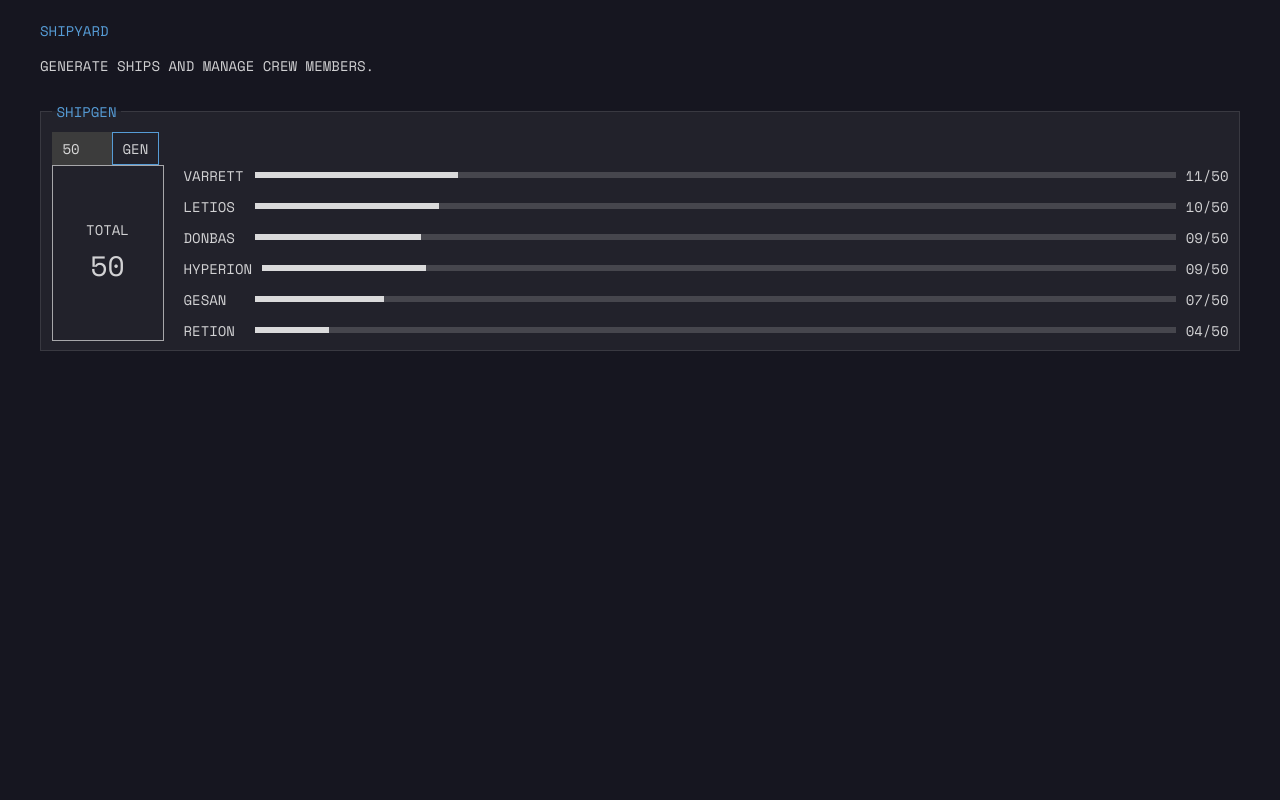
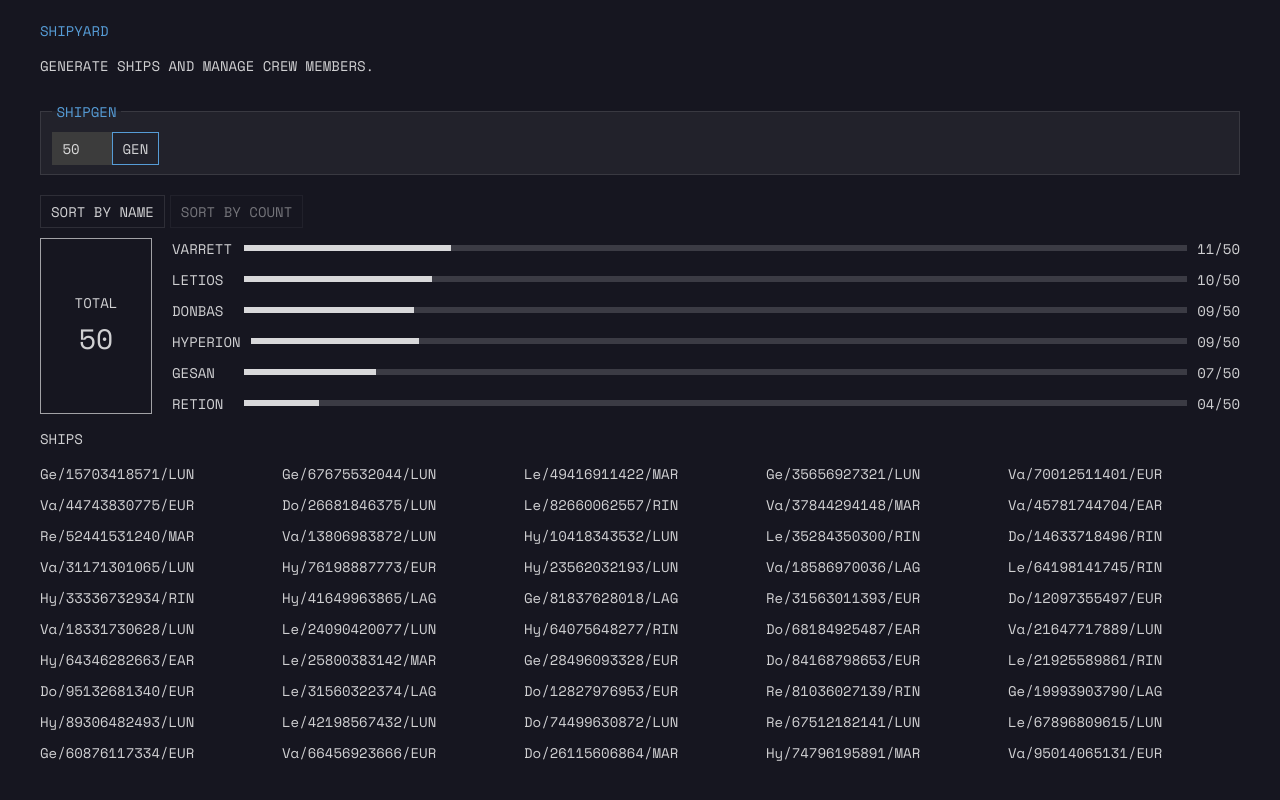
Before and after one commit to mreed4/shipyard, a React (Vite) app: page / in a window 1280 px wide. Both pictures are taken after a click on the button "GEN". Built offline with nearby package versions, Linux system fonts and the light colour scheme.

Commit message:
Enhance ShipDashboard: add sorting functionality, improve ship generation with animation, and update styles for better presentation

```diff
--- a/src/components/ShipDashboard.jsx
+++ b/src/components/ShipDashboard.jsx
@@ -1,34 +1,57 @@
-import React, { useState } from "react";
+import React, { useState, useEffect } from "react";
 import { massProduceShips } from "../functions/massProduceShips";
 
 export default function ShipDashboard() {
   const [ships, setShips] = useState([]);
   const [shipCount, setShipCount] = useState(50);
+  const [animationKey, setAnimationKey] = useState(0); // Added state for animation key
+  const [sortMode, setSortMode] = useState("count"); // Add state for sorting mode
 
   const generateShips = () => {
     const newShips = massProduceShips(shipCount);
     setShips(newShips);
+    setAnimationKey((prevKey) => prevKey + 1); // Increment key to force re-render
   };
 
+  return (
+    <>
+      <ShipGenerator shipCount={shipCount} setShipCount={setShipCount} generateShips={generateShips} />
+      {ships.length > 0 && (
+        <div className="ships-dashboard">
+          <div className="sort-toggle">
+            <button onClick={() => setSortMode("name")} disabled={sortMode === "name"}>
+              Sort by Name
+            </button>
+            <button onClick={() => setSortMode("count")} disabled={sortMode === "count"}>
+              Sort by Count
+            </button>
+          </div>
+          <ShipStats ships={ships} animationKey={animationKey} sortMode={sortMode} />
+          <h3>Ships</h3>
+          <ol className="ships-list">
+            {ships.map((ship) => (
+              <li key={ship.getShipId()} className="ship">
+                {ship.getShipId()}
+              </li>
+            ))}
+          </ol>
+        </div>
+      )}
+    </>
+  );
+}
+
+function ShipGenerator({ shipCount, setShipCount, generateShips }) {
   return (
     <fieldset>
       <legend>Shipgen</legend>
       <input type="number" value={shipCount} onChange={(e) => setShipCount(e.target.value)} min="1" max="50" />
       <button onClick={generateShips}>GEN</button>
-      <div>
-        {/* <h3>Ships</h3>
-        <ul>
-          {ships.map((ship) => (
-            <li key={ship.getShipId()}>{ship.getShipId()}</li>
-          ))}
-        </ul> */}
-        {ships.length > 0 && <ShipStats ships={ships} />}
-      </div>
     </fieldset>
   );
 }
 
-function ShipStats({ ships }) {
+function ShipStats({ ships, animationKey, sortMode }) {
   const totalShips = ships.length;
 
   const shipTypeCounts = ships.reduce((counts, ship) => {
@@ -37,7 +60,13 @@ function ShipStats({ ships }) {
     return counts;
   }, {});
 
-  const sortedTypeStats = Object.entries(shipTypeCounts).sort((a, b) => b[1] - a[1]);
+  const sortedTypeStats = Object.entries(shipTypeCounts).sort((a, b) => {
+    if (sortMode === "name") {
+      return a[0].localeCompare(b[0]);
+    } else {
+      return b[1] - a[1];
+    }
+  });
 
   return (
     <div className="ships-dashboard-inner">
@@ -47,20 +76,31 @@ function ShipStats({ ships }) {
       </div>
       <ul className="ship-dashboard-list">
         {sortedTypeStats.map(([type, count]) => (
-          <ShipTypeStats key={type} type={type} count={count} totalShips={totalShips} />
+          <ShipTypeStats key={type} type={type} count={count} totalShips={totalShips} animationKey={animationKey} />
         ))}
       </ul>
     </div>
   );
 }
 
-function ShipTypeStats({ type, count, totalShips }) {
+function ShipTypeStats({ type, count, totalShips, animationKey }) {
+  const [barWidth, setBarWidth] = useState("0%"); // Start with 0% width
+
+  useEffect(() => {
+    setBarWidth("0%"); // Reset width to 0% on animationKey change
+    const timeout = setTimeout(() => setBarWidth(`${(count / totalShips) * 100}%`), 0); // Animate to target width
+    return () => clearTimeout(timeout);
+  }, [animationKey, count, totalShips]);
+
   return (
     <li className="bar-chart-item">
       <span className="ship-name">{type}</span>
       <div className="bar-chart-container">
         <div className="bar-chart-background"></div>
-        <div className="bar-chart" style={{ width: `${(count / totalShips) * 100}%` }}></div>
+        <div
+          className={`bar-chart ${false && type.toLowerCase()}`} // Added ship type as a second class
+          style={{ width: barWidth }} // Dynamically update width
+        ></div>
       </div>
       <span>
         {count < 10 ? `0${count}` : count}/{totalShips}
--- a/src/styles.css
+++ b/src/styles.css
@@ -10,6 +10,20 @@
   --border-color: hsla(0, 0%, 100%, 0.1);
   --border-color2: hsla(0, 0%, 100%, 0.6);
   --divider-color: #333;
+
+  --blue: hsl(210, 90%, 60%); /* Vibrant blue */
+  --green: hsl(140, 70%, 50%); /* Distinct green */
+  --red: hsl(0, 75%, 55%); /* Bold red */
+  --yellow: hsl(50, 85%, 60%); /* Bright yellow */
+  --purple: hsl(270, 65%, 65%); /* Soft purple */
+  --orange: hsl(30, 80%, 55%); /* Warm orange */
+
+  --retion: var(--blue);
+  --varrett: var(--green);
+  --donbas: var(--red);
+  --gesan: var(--yellow);
+  --hyperion: var(--purple);
+  --letios: var(--orange);
 }
 
 /* Global Styles */
@@ -104,7 +118,7 @@ legend {
   margin: 20px auto;
 }
 
-#data-list ol {
+.ships-list {
   display: grid;
   grid-template-columns: repeat(5, 1fr);
   gap: 10px;
@@ -125,6 +139,11 @@ legend {
   left: 0;
   height: 100%;
   background-color: var(--text-color);
+  transition: width 0.5s ease-in-out; /* Added transition for animation */
+}
+
+.bar-chart.animate {
+  transition: width 0.5s ease-in-out; /* Ensure animation is applied */
 }
 
 .bar-chart-background {
@@ -180,8 +199,41 @@ legend {
   border: 1px solid var(--border-color2);
 }
 
+.sort-toggle {
+  display: flex;
+  align-items: center;
+  gap: 5px;
+  margin-bottom: 10px;
+}
+
 .ships-total-count {
   font-size: 2rem;
-  /* font-weight: bold;
-  color: var(--highlight-color); */
 }
+
+.ships-list .ship {
+  text-transform: none;
+}
+
+.bar-chart.retion {
+  background-color: var(--retion);
+}
+
+.bar-chart.varrett {
+  background-color: var(--varrett);
+}
+
+.bar-chart.donbas {
+  background-color: var(--donbas);
+}
+
+.bar-chart.gesan {
+  background-color: var(--gesan);
+}
+
+.bar-chart.hyperion {
+  background-color: var(--hyperion);
+}
+
+.bar-chart.letios {
+  background-color: var(--letios);
+}
```
